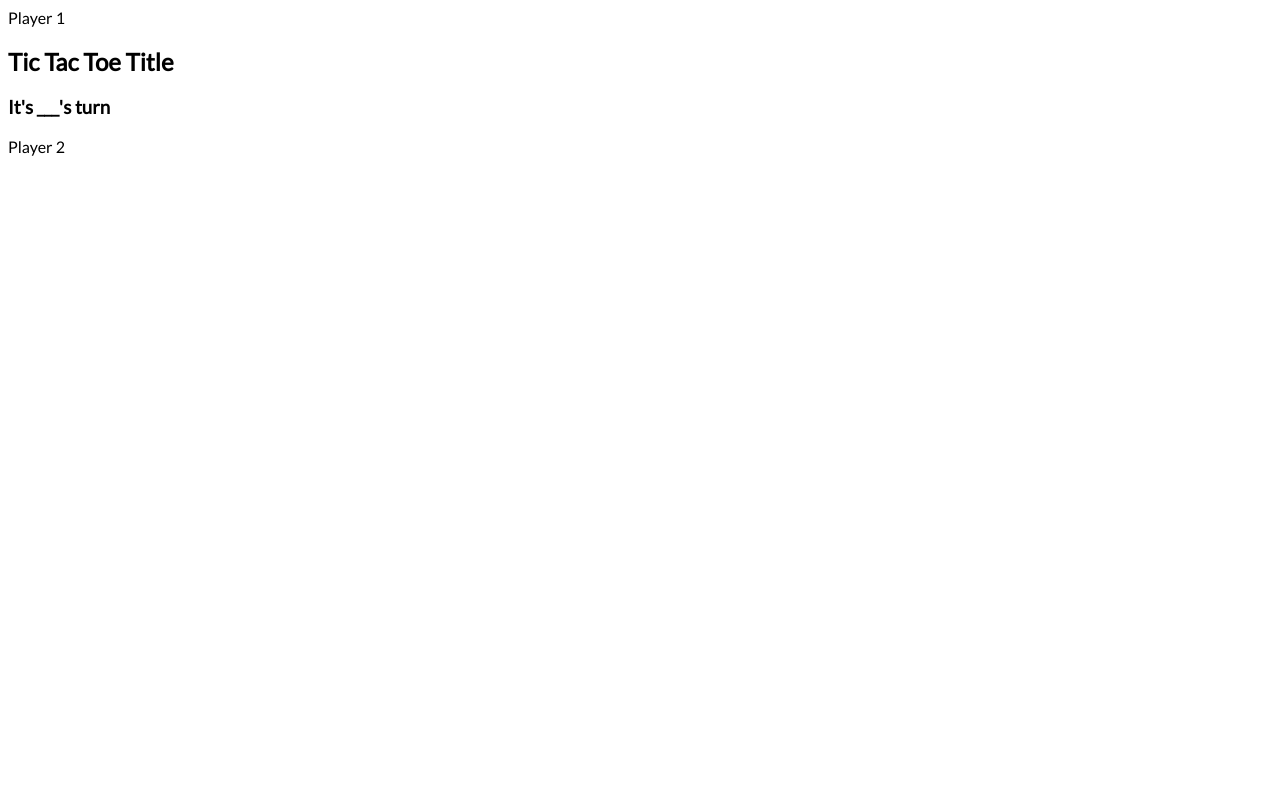
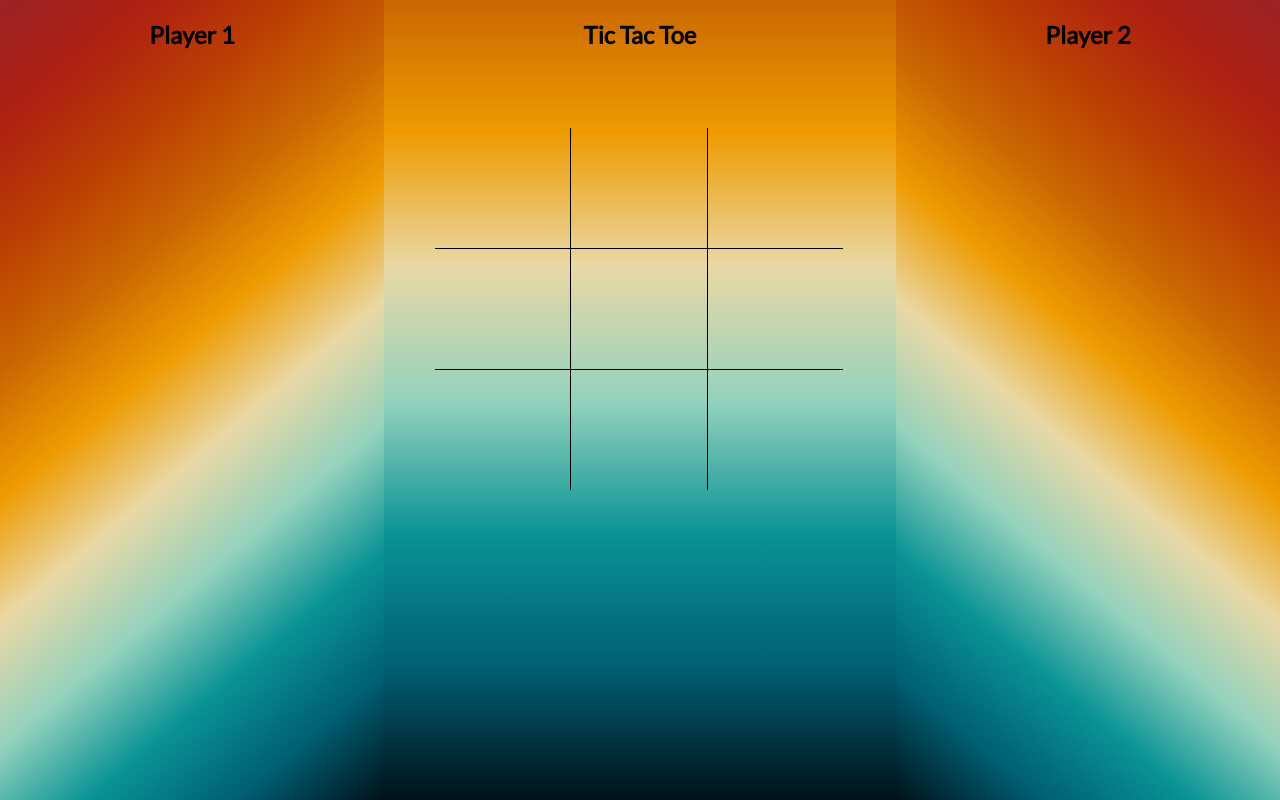
Before and after one commit to zliibbe/tic-tac-toe, a plain HTML site: page index.html in a window 1280 px wide. Drawn offline with Linux system fonts and the light colour scheme.

Commit message:
Add site appearance, including players and gameboard

```diff
--- a/index.html
+++ b/index.html
@@ -1,5 +1,5 @@
 <!DOCTYPE html>
-<lang="en">
+<html lang="en">
     <head>
         <meta charset="UTF-8">
         <meta http-equiv="X-UA-Compatible" content="IE=edge">
@@ -14,20 +14,30 @@
         </style>
     </head>
     <body>
-        <section class>
-            Player 1
+        <section class='player-one'>
+            <h2>Player 1</h2>
+            <p class='icon-one hidden'>EMOJI</p>
         </section>
 
-        <section>
-            <h1>Tic Tac Toe Title</h1>
-
-            <h3>It's ___'s turn</h3>
+        <section class = 'gameboard-section'>
+            <h1 class="title">Tic Tac Toe</h1>
+            <h3 class='hidden'>It's ___'s turn</h3>
+            <article class='gameboard-grid'>
+                <div class="grid a1" id="A1"></div>
+                <div class="grid a2" id="A2"></div>
+                <div class="grid a3" id="A3"></div>
+                <div class="grid b1" id="B1"></div>
+                <div class="grid b2" id="B2"></div>
+                <div class="grid b3" id="B3"></div>
+                <div class="grid c1" id="C1"></div>
+                <div class="grid c2" id="C2"></div>
+                <div class="grid c3" id="C3"></div>
+            </article>
         </section>
 
-        <section>
-            Player 2
+        <section class='player-two'>
+            <h2>Player 2</h2>
+            <p class='icon-two hidden'>EMOJI</p>
         </section>
-
     </body>
-
 </html>
--- a/styles.css
+++ b/styles.css
@@ -1,3 +1,114 @@
 * {
     font-family: 'Lato', sans-serif;
 }
+
+/* position:absolute;
+  top:0px;
+  right:0px;
+  bottom:0px;
+  left:0px; */
+
+
+body {
+    margin: 0;
+    justify-content: center;
+    height: 100vh;
+    width: 100vw;
+    display: flex;
+}
+
+.hidden {
+    visibility: hidden;
+  }
+
+h1, h2, h3 {
+    display: flex;
+    justify-content: center;
+    align-items: center;
+}
+
+p {
+    display: flex;
+    justify-content: center;
+}
+
+.player-one {
+    justify-content: flex-start;
+    width: 30vw;
+    align-items: flex-start;
+    background: linear-gradient(-40deg, #001219, #005f73, #0a9396, #94d2bd, #e9d8a6, #ee9b00, #ca6702, #bb3e03, #ae2012, #9b2226);
+}
+
+.player-two {
+    width: 30vw;
+    align-items: flex-end;
+    background: linear-gradient(40deg, #001219, #005f73, #0a9396, #94d2bd, #e9d8a6, #ee9b00, #ca6702, #bb3e03, #ae2012, #9b2226);
+}
+
+.gameboard-section {
+    display: flex;
+    width: 40vw;
+    align-items: center;
+    flex-direction: column;
+    flex-wrap: wrap;
+     /* background: linear-gradient(90deg, #0466c8, #0353a4, #023e7d, #002855, #001845, #001233, #33415c, #5c677d, #7d8597, #979dac) */
+    background: linear-gradient(0deg,#001219, #005f73, #0a9396, #94d2bd, #e9d8a6, #ee9b00, #ca6702);
+}
+
+.gameboard-grid {
+    display: flex;
+    flex-direction: row;
+    flex-wrap: wrap;
+    width: 80%;
+}
+
+.grid {
+    width: 33%;
+    height: 15vh;
+    display: flex;
+    align-items: center;
+    justify-content: center;
+}
+
+.a1 {
+     /* border-right: 1px solid orange; */
+     /* border-bottom: 1px solid orange; */
+}
+
+.a2 {
+    border-left: 1px solid #000000;
+    border-right: 1px solid #000000;
+}
+
+.a3 {
+    /* border-right: 1px solid orange; */
+    /* border-bottom: 1px solid orange; */
+}
+
+.b1 {
+    border-bottom: 1px solid #000000;
+    border-top: 1px solid #000000;;
+}
+
+.b2 {
+    border: 1px solid #000000;
+}
+
+.b3 {
+    border-top: 1px solid #000000;
+    border-bottom: 1px solid #000000;
+}
+
+.c1 {
+    /* border-right: 1px solid orange; */
+}
+
+.c2 {
+    border-right: 1px solid #000000;
+    border-left: 1px solid #000000;
+}
+
+.c3 {
+    /* border-top: 1px solid orange; */
+    /* border-right: 1px solid orange; */
+}
```
Also changed, not shown: game.js (+1 -11 lines).
